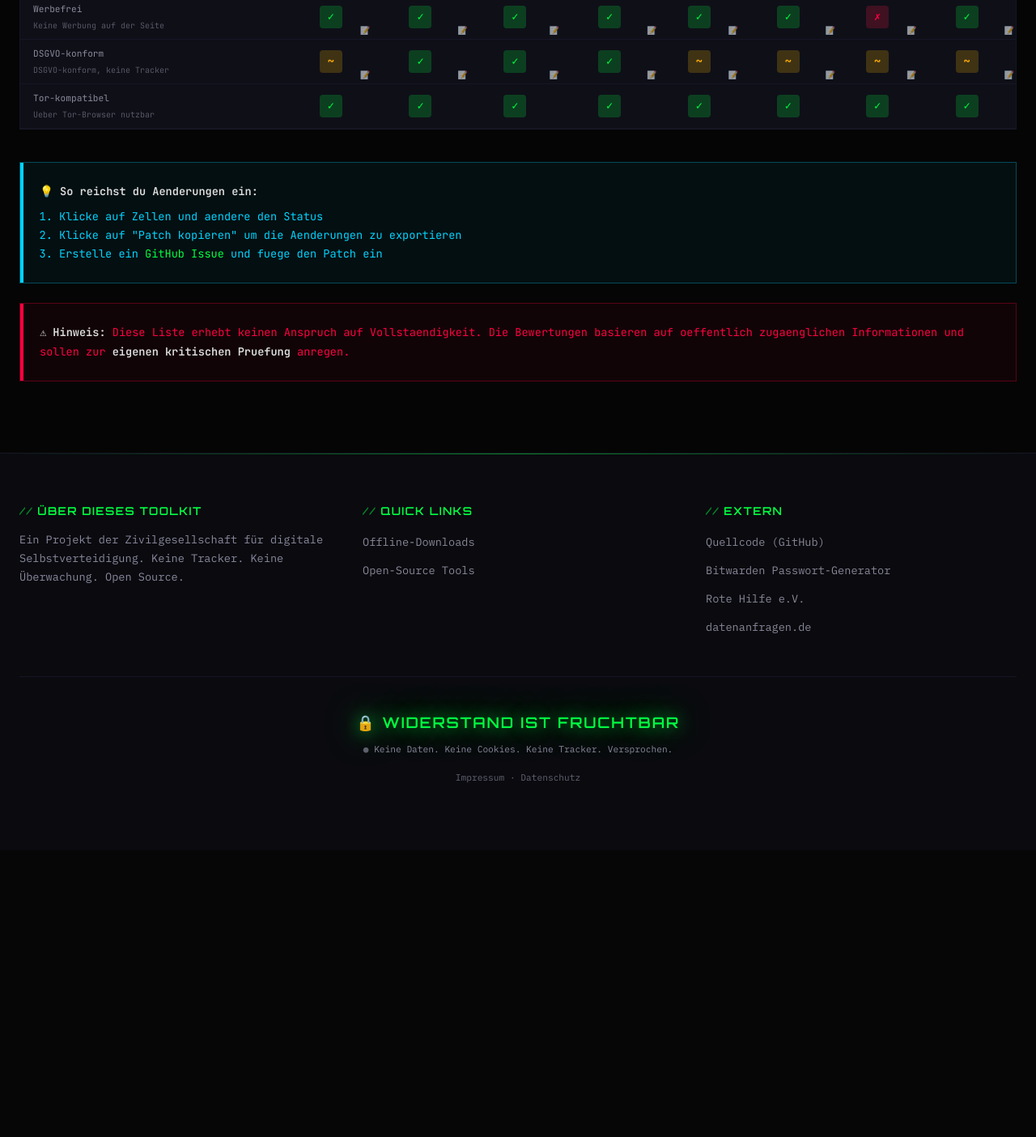
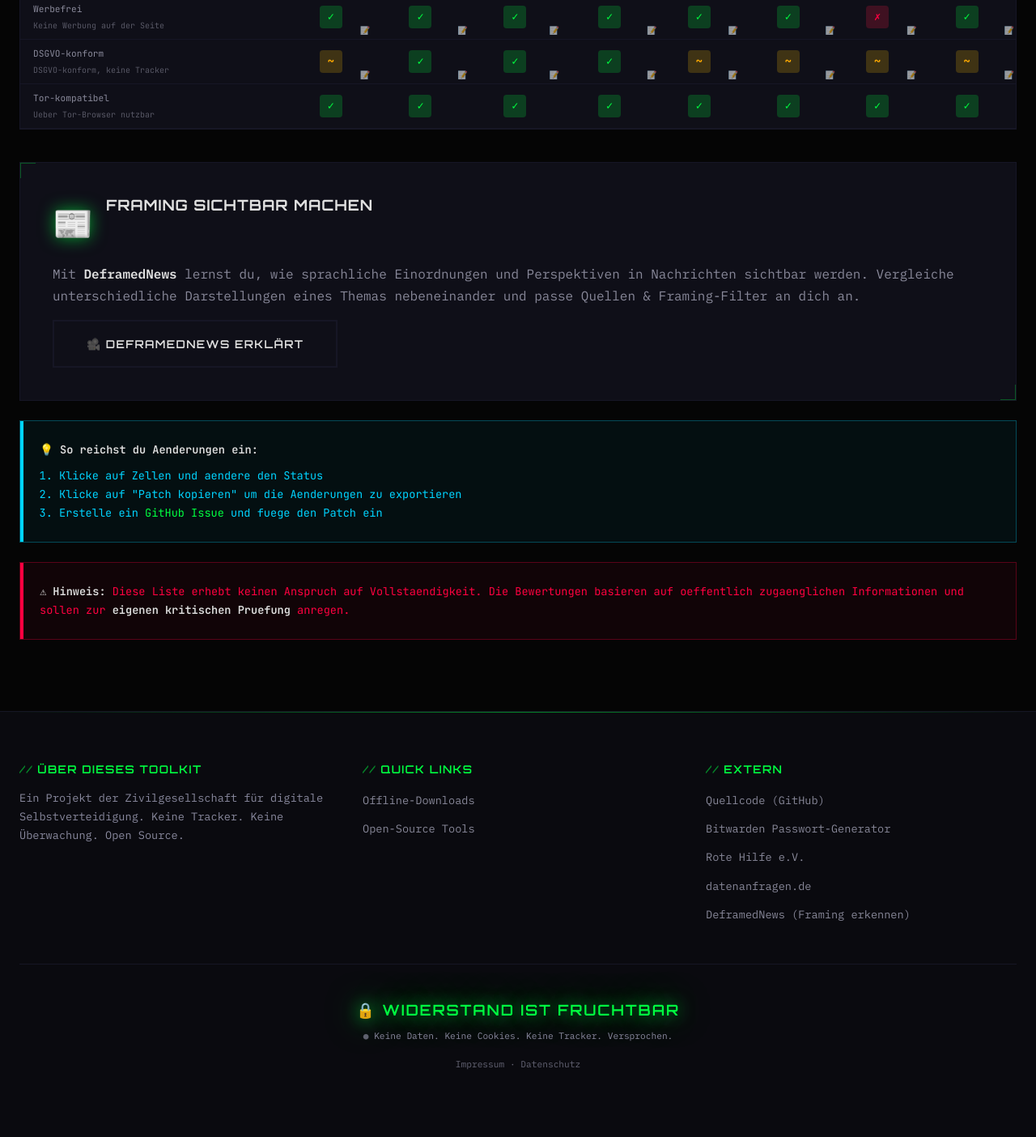
Before and after one commit to Acephali92/Digitale-Resilienz, a Flask app: page /resilience/sources in a window 1280 px wide. Shown: the part 1185-2589 px from the top of the page at 81% size. Before the commit the page ends 2152 px from the top, so only its background shows below. Run offline with Flask 3, Linux system fonts and the light colour scheme.

Commit message:
Deframing (#40)
* feat: add DeframedNews link and card for framing awareness

- Add DeframedNews link to footer external links section
- Replace info-box with prominent card on /resilience/sources
- Card includes emoji icon, title, description and CTA button

```diff
--- a/templates/base.html
+++ b/templates/base.html
@@ -104,6 +104,7 @@
     <!-- Main Content -->
     <main id="main" class="main-content">
         <div class="container">
+            {% block breadcrumb %}{% endblock %}
             {% block content %}{% endblock %}
         </div>
     </main>
@@ -135,6 +136,7 @@
                         <li><a href="https://bitwarden.com/password-generator/" target="_blank" rel="noopener noreferrer">Bitwarden Passwort-Generator</a></li>
                         <li><a href="https://www.rote-hilfe.de/" target="_blank" rel="noopener noreferrer">Rote Hilfe e.V.</a></li>
                         <li><a href="https://www.datenanfragen.de/" target="_blank" rel="noopener noreferrer">datenanfragen.de</a></li>
+                        <li><a href="https://deframed.news/#/deframednews-erklaert" target="_blank" rel="noopener noreferrer">DeframedNews (Framing erkennen)</a></li>
                     </ul>
                 </div>
 
--- a/templates/resilience/sources.html
+++ b/templates/resilience/sources.html
@@ -84,6 +84,26 @@
     </table>
 </div>
 
+<!-- DeframedNews Card -->
+<section class="card mt-lg">
+    <div class="card-header">
+        <span class="card-icon">&#128240;</span>
+        <h2 class="card-title">Framing sichtbar machen</h2>
+    </div>
+    <div class="card-body">
+        <p>
+            Mit <strong>DeframedNews</strong> lernst du, wie sprachliche Einordnungen und
+            Perspektiven in Nachrichten sichtbar werden. Vergleiche unterschiedliche Darstellungen
+            eines Themas nebeneinander und passe Quellen & Framing-Filter an dich an.
+        </p>
+        <p style="margin-bottom: 0;">
+            <a href="https://deframed.news/#/deframednews-erklaert" target="_blank" rel="noopener noreferrer" class="btn btn-secondary">
+                &#127909; DeframedNews erklärt
+            </a>
+        </p>
+    </div>
+</section>
+
 <!-- Changes Panel -->
 <div class="changes-panel hidden" id="changesPanel">
     <div class="changes-header">
```
